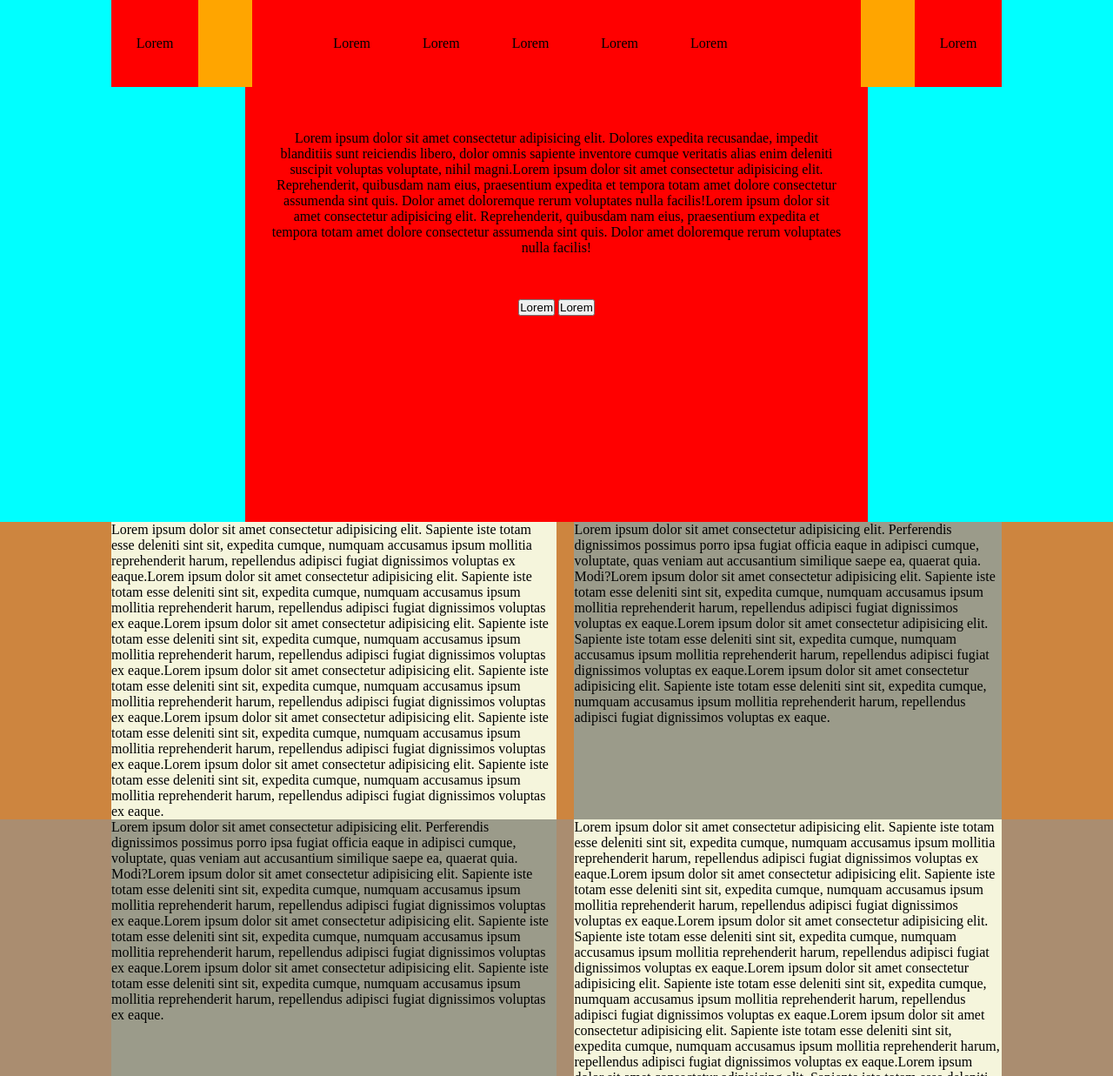
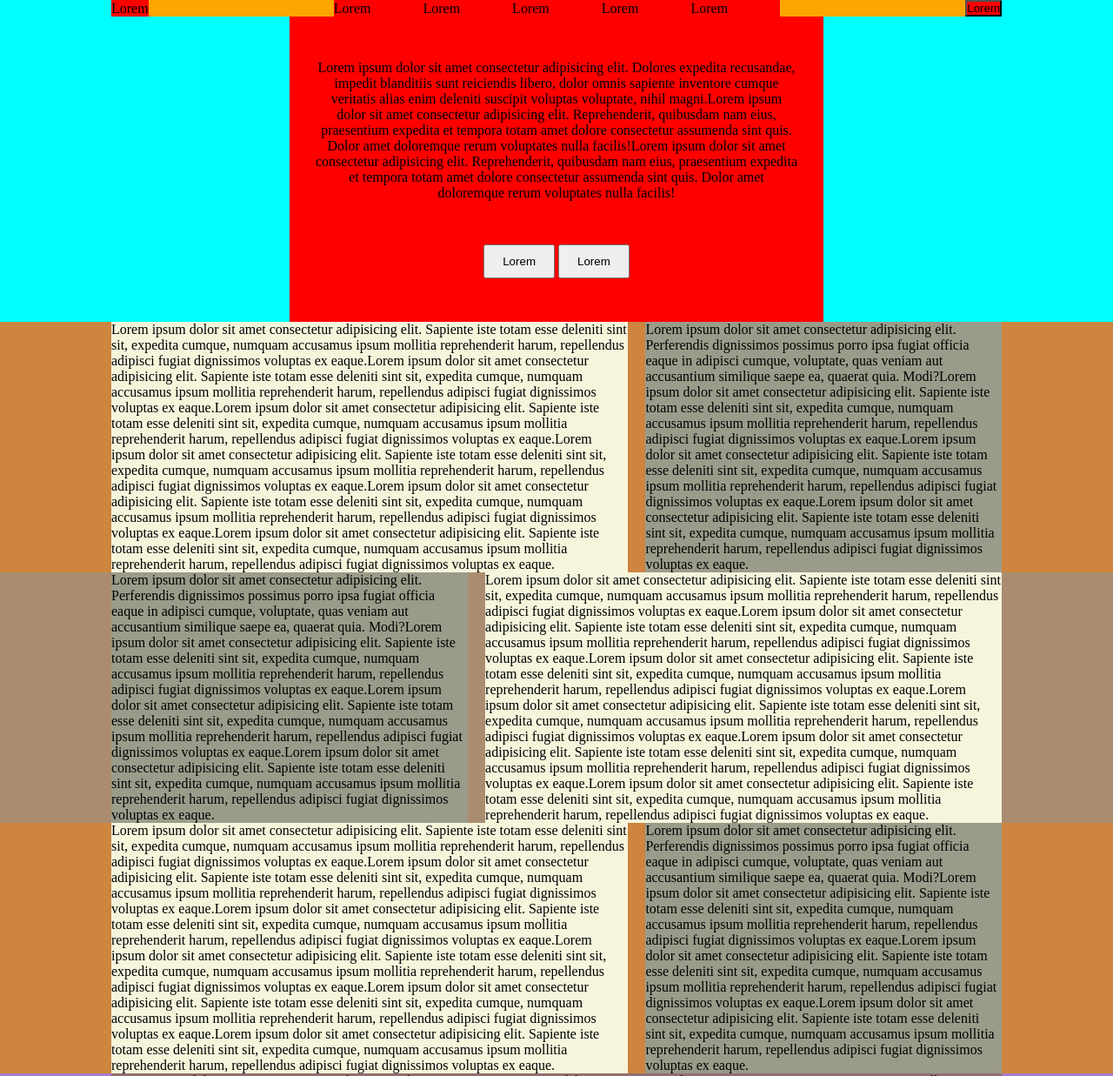
Before and after one commit to Paolo-dev-it/htmlcss-struttura-discord, a plain HTML site: page index.html in a window 1280 px wide. Shown: the top 1237 px of the page at 87% size. Drawn offline with Linux system fonts and the light colour scheme.

Commit message:
Dopo correzione : Inserito commenti e tolto altezze fisse

```diff
--- a/assets/css/style.css
+++ b/assets/css/style.css
@@ -3,7 +3,7 @@
     padding: 0;
     box-sizing: border-box;
 }
-
+/* header section */
 header {
     background-color: aqua;
 }
@@ -14,27 +14,27 @@ header {
     display: flex;
     justify-content: space-between;
 }
-
+/* logo */
 .menu .logo {
-    width: 100px;
-    height: 100px;
+    /* width: 100px; */
+    /* height: 100px; */
     background-color: red;
     display: flex;
     align-items: center;
     justify-content: center;
 }
-
+/* bottone login */
 .menu .button {
-    width: 100px;
-    height: 100px;
+    /* width: 100px; */
+    /* height: 100px; */
     background-color: red;
     display: flex;
     align-items: center;
     justify-content: center;
 }
-
+/* lista centrale sul nav */
 .menu .list {
-    width: 700px;
+    /* width: 700px; */
     background-color: red;
     display: flex;
     align-items: center;
@@ -50,16 +50,16 @@ header {
 .items {
     margin-right: 60px;
 }
-
+/* Sezione centrale sotto il nav */
 .bottom-nav {
-    width: 70%;
+    width: 60%;
     margin: auto;
 
 }
 .download {
     width: 80%;
     margin: auto;
-    height: 500px;
+    /* height: 500px; */
     background-color: red;
 }
 
@@ -70,8 +70,13 @@ header {
 .contenuto .text {
     padding: 50px 30px;
 }
+/* stile bottoni */
+.contenuto .button-1 {
+    padding: 10px 20px;
+    margin-bottom: 50px;
+}
 
-
+/* Parte principale sito web I Parte */
 .principal {
     background-color: peru;
 }
@@ -87,15 +92,15 @@ header {
 }
 
 .content .img {
-    flex-basis: 50%;
+    flex-basis: 58%;
     background-color: beige;
 }
 
 .content .description {
-    flex-basis: 48%;
+    flex-basis: 40%;
     background-color: rgb(155, 155, 138);
 }
-
+ /* Parte principale sito web II Parte */
 .principal-1 {
     background-color: rgb(170, 141, 112);
 }
@@ -109,15 +114,15 @@ header {
 }
 
 .content-1 .img-1 {
-    flex-basis: 48%;
+    flex-basis: 58%;
     background-color: beige;
 }
 
 .content-1 .description-1 {
         background-color: rgb(155, 155, 138);
-        flex-basis: 50%;
+        flex-basis: 40%;
 }
-
+/* Parte orizzontale sopra al footer */
 .bottom-principal {
     background-color: rgb(166, 123, 206);
 }
@@ -143,7 +148,7 @@ header {
     background-color: rgb(145, 112, 112);
 
 }
-
+/* footer */
 footer .principal {
     background-color: pink;
 }
@@ -155,12 +160,13 @@ footer .principal {
 }
 
 .col .column {
-    flex-grow: 300;
+    flex-grow: 2;
     background-color: darkmagenta;
+    min-width: 200px;
 }
 
 .col .column-1 {
-    flex-grow: 200;
+    flex-grow: 1;
     background-color: rgb(181, 1, 181);
 }
 
@@ -174,13 +180,13 @@ footer .principal {
 }
 
 .lista .logo-footer {
-    width: 100px;
-    height: 100px;
+    /* width: 100px; */
+    /* height: 100px; */
     background-color: rgb(202, 121, 135);
 }
 
 .lista .subscribe {
-    width: 100px;
-    height: 100px;
+    /* width: 100px; */
+    /* height: 100px; */
     background-color: rgb(202, 121, 135);
 }
--- a/index.html
+++ b/index.html
@@ -8,7 +8,9 @@
     <link rel="stylesheet" href="./assets/css/style.css">
 </head>
 <body>
+    <!-- header -->
     <header>
+    <!-- menù -->
         <nav class="menu">
             <div class="logo"> Lorem  </div>
             <div class="list">
@@ -20,8 +22,9 @@
                     <li class="items">Lorem</li>
                 </ul>
             </div>
-            <div class="button">Lorem</div>
+            <button class="button">Lorem</button>
         </nav>
+    <!-- Testo centrato -->
         <section class="bottom-nav">
             <div class="download">
                 <div class="contenuto">
@@ -46,8 +49,9 @@
         </section>
 
     </header>
-
+<!-- main -->
     <main>
+<!-- Sezione imgs + text -->
         <section class="principal">
             <div class="content">
                 <div class="img">Lorem ipsum dolor sit amet consectetur adipisicing elit. Sapiente iste totam esse deleniti sint sit, expedita cumque, numquam accusamus ipsum mollitia reprehenderit harum, repellendus adipisci fugiat dignissimos voluptas ex eaque.Lorem ipsum dolor sit amet consectetur adipisicing elit. Sapiente iste totam esse deleniti sint sit, expedita cumque,
@@ -132,7 +136,7 @@
                     eaque.</div>
             </div>
         </section>
-
+<!-- Sezione orizzontale -->
         <section class="bottom-principal">
             <div class="content">
                 <div class="tecnology">Lorem ipsum dolor sit amet consectetur adipisicing elit. Sapiente iste totam esse deleniti sint
@@ -183,7 +187,7 @@
         </section>
 
     </main>
-
+<!-- footer -->
     <footer>
         <div class="principal">
             <div class="col">
```
